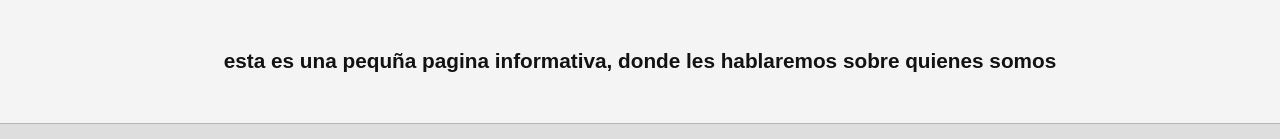
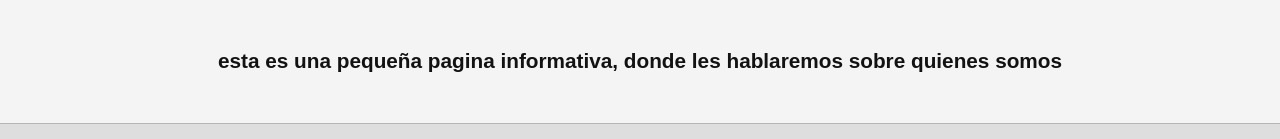
Before and after one commit to Longart-Alexander/Longart-Alexander.github.io, a plain HTML site: page index_css.html in a window 1280 px wide. Shown: the part 198-337 px from the top of the page. Drawn offline with Linux system fonts and the light colour scheme.

Commit message:
index_css.html

```diff
--- a/index_css.html
+++ b/index_css.html
@@ -14,7 +14,7 @@
     <div class="section-banner-one">
         <div class="banner-one">
             <h1>¡Hola Bienvenido!</h1>
-            <h5>esta es una pequña pagina informativa, donde les hablaremos sobre quienes somos</h5>
+            <h5>esta es una pequeña pagina informativa, donde les hablaremos sobre quienes somos</h5>
 
         </div>
     </div>
```
